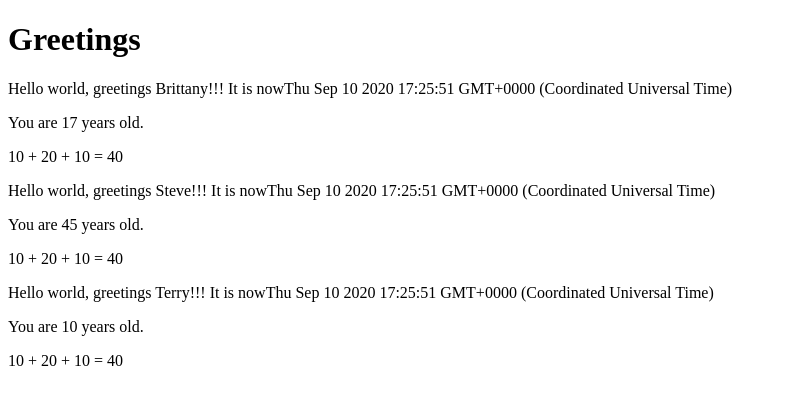
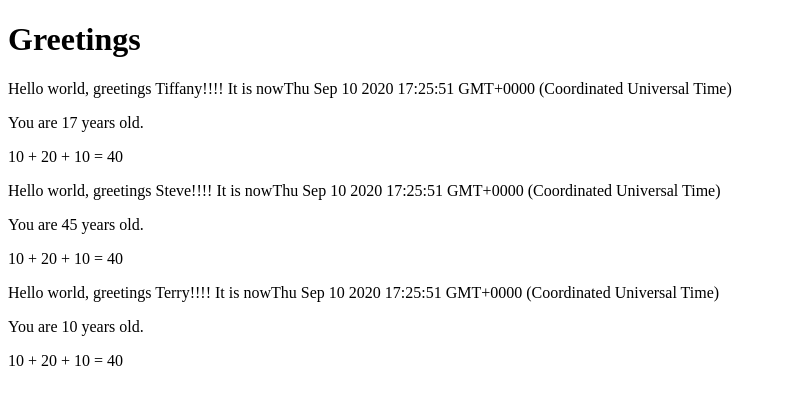
Before and after one commit to staffanholmnas/React-Node-exercises, a React (Create React App) app: page / in a window 1280 px wide. Shown: the top 404 px of the page, without its empty margins (0-787 px from the left). Built offline with nearby package versions, Linux system fonts and the light colour scheme.

Commit message:
Edit strings

```diff
--- a/src/index.js
+++ b/src/index.js
@@ -10,7 +10,7 @@ const Hello = (props) => {
   const b = 20
   return (
     <>
-      <p>Hello world, greetings {props.name}!!! It is now{now.toString()}</p>
+      <p>Hello world, greetings {props.name}!!!! It is now{now.toString()}</p>
       <p>You are {props.age} years old.</p>
       <p>
         {a} + {b} + {a} = {a + b + a}
@@ -25,7 +25,7 @@ const App = () => {
   return (
     <>
       <h1>Greetings</h1>
-      <Hello name="Brittany" age={15 + 2} />
+      <Hello name="Tiffany" age={15 + 2} />
       <Hello name="Steve" age={age + 35} />
       <Hello name={name} age={age} />
     </>
```
